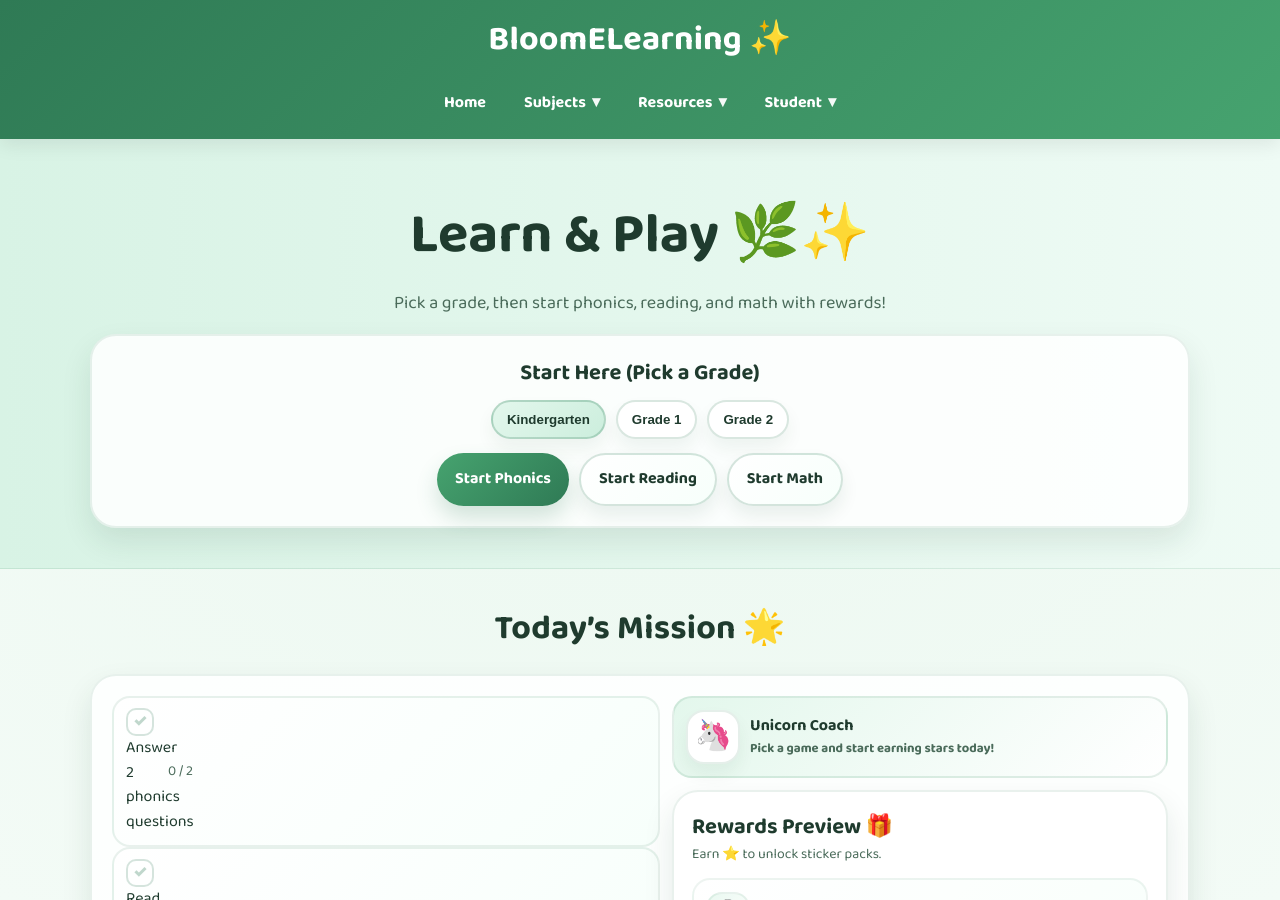
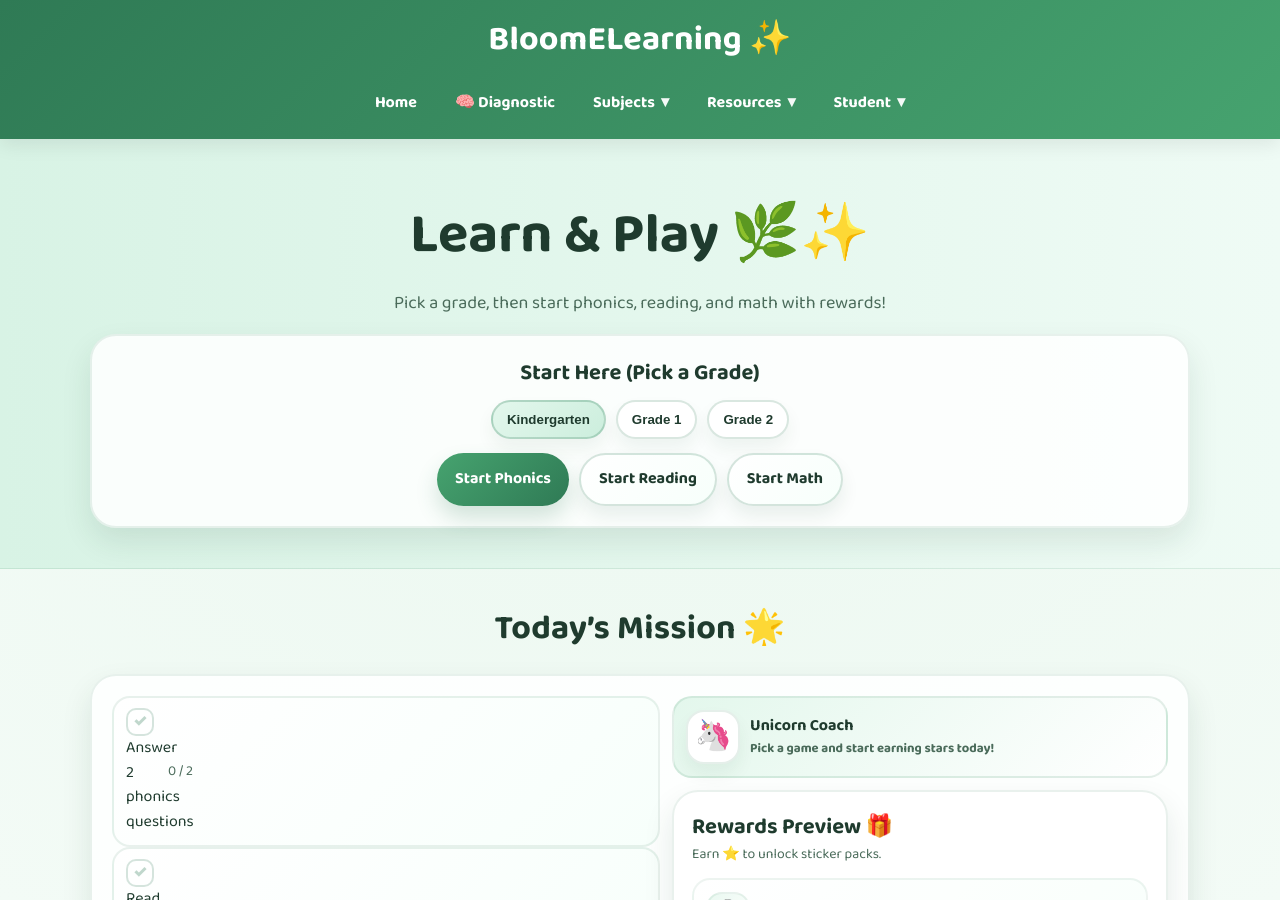
Before and after one commit to crivera-edtech/crivera-edtech.github.io, a Jekyll site: the page index.html, which Jekyll copies as it is, in a window 1280 px wide and 900 px high. Built offline with Jekyll 4.4.1, drawn with Linux system fonts in a browser that asks for light colours.

Commit message:
Update index.html

```diff
--- a/index.html
+++ b/index.html
@@ -15,6 +15,7 @@
     <nav>
       <ul>
         <li><a href="index.html" class="active">Home</a></li>
+        <li><a href="diagnostic.html">🧠 Diagnostic</a></li>
 
         <li class="dropdown">
           <a class="dropdown-toggle" href="#" aria-expanded="false">Subjects</a>
@@ -69,7 +70,6 @@
       </div>
     </div>
 
-    <!-- ✅ REMOVED: The big pill grid section that you showed in the screenshot -->
   </div>
 </section>
 
```
